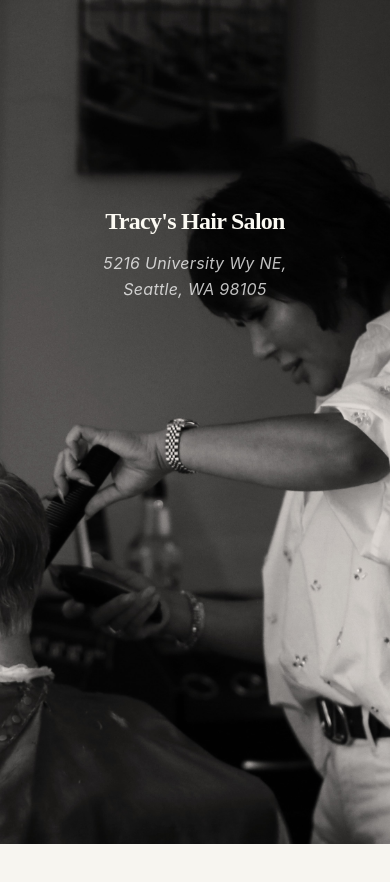
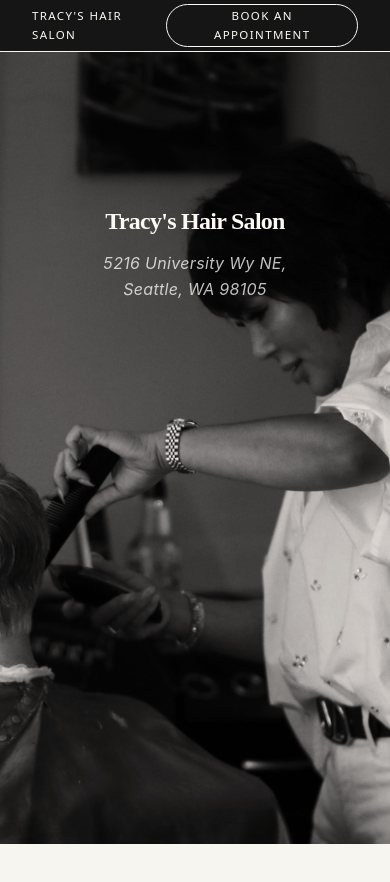
Before and after one commit to th-22/tracys-site, a React (Vite) app: page / in a window 390 px wide. Shown: the top 882 px of the page. Built offline with nearby package versions, Linux system fonts and the light colour scheme; grey boxes are pictures that could not be loaded.

Commit message:
completed all sections
completed all sections

```diff
--- a/src/App.jsx
+++ b/src/App.jsx
@@ -1,19 +1,31 @@
+import { useState } from "react";
+import { useLenis } from "lenis/react";
 import Hero from "./sections/Hero";
 import Navbar from "./components/Navbar"
 import About from "./sections/About";
 import Services from "./sections/Services";
 import Location from "./sections/Location";
-import { useLenis } from "lenis/react";
+import Contact from "./sections/Contact";
+
 
 export default function App() {
   const lenis = useLenis();
+
+  const [contactOpen, setContactOpen] = useState(false);
+            console.log(contactOpen);
+
   return (
+
     <>
       <main>
-        <Navbar />
+        <Contact
+          isOpen={contactOpen}
+          onClose={() => setContactOpen(false)}
+        />
+        <Navbar onContactClick={() => setContactOpen(true)} />
         <Hero />
         <About />
-        <Services />
+        <Services onContactClick={() => setContactOpen(true)} />
 
       </main>
       <Location />
--- a/src/components/Navbar.jsx
+++ b/src/components/Navbar.jsx
@@ -1,13 +1,46 @@
+import { useLenis } from "lenis/react";
+import { useEffect, useState } from "react";
 
+export default function Navbar({ onContactClick }) {
+  const [hidden, setHidden] = useState(false);
+  const lenis = useLenis();
 
-export default function Navbar() {
+  useEffect(() => {
+    let lastScrollY = window.scrollY;
+
+    const handleScroll = () => {
+      const currentScrollY = window.scrollY;
+
+      if (currentScrollY > lastScrollY && currentScrollY > 80) {
+        setHidden(true); // scrolling down
+      } else {
+        setHidden(false); // scrolling up
+      }
+
+      lastScrollY = currentScrollY;
+    };
+
+    window.addEventListener("scroll", handleScroll);
+
+    return () => window.removeEventListener("scroll", handleScroll);
+  }, []);
 
   return (
-    <nav className="navbar">
-      <div className="navbar-links">
+    <nav className={`navbar ${hidden ? "hidden" : ""}`}>
+      <a
+        href="#"
+        className="navbar-logo"
+        onClick={(e) => {
+          e.preventDefault();
+          lenis?.scrollTo(0);
+        }}
+      >
+        Tracy's Hair Salon
+      </a>
 
-      </div>
-
+      <button className="navbar-button" onClick={onContactClick}>
+        Book an Appointment
+      </button>
     </nav>
   );
 }
--- a/src/sections/Contact.jsx
+++ b/src/sections/Contact.jsx
@@ -0,0 +1,37 @@
+import { AnimatePresence, motion } from "framer-motion";
+
+export default function Contact({ isOpen, onClose }) {
+  return (
+    <AnimatePresence>
+      {isOpen && (
+        <motion.div
+          className="contact-overlay"
+          initial={{ opacity: 0 }}
+          animate={{ opacity: 1 }}
+          exit={{ opacity: 0 }}
+          onClick={onClose}
+        >
+          <motion.div
+            className="contact-content"
+            initial={{ y: 20, opacity: 0 }}
+            animate={{ y: 0, opacity: 1 }}
+            exit={{ y: 20, opacity: 0 }}
+            onClick={(e) => e.stopPropagation()}
+          >
+            <div className="contact-text">
+
+              <h1>I take appointments by call or text.</h1>
+              <a className="contact-phone" href="tel:+12067291559">
+                (206) 729-1559
+              </a>
+              <p>
+                When reaching out, please include your desired hairstyle,
+                current hair length, and any reference photos.
+              </p>
+            </div>
+          </motion.div>
+        </motion.div>
+      )}
+    </AnimatePresence>
+  );
+}
--- a/src/sections/Services.jsx
+++ b/src/sections/Services.jsx
@@ -1,7 +1,7 @@
 import Section from "../components/Section";
 import haircutImage from '../assets/images/blow_dry.jpg';
 
-export default function Services() {
+export default function Services({ onContactClick }) {
   return (
     <Section id="pricing">
       <div className="pricing-container">
@@ -25,7 +25,9 @@
         </div>
         <div className="pricing-image">
           <img src={haircutImage} alt="haircut" />
-          <button className="button desktop-book">Book an Appointment</button>
+          <button className="button desktop-book" onClick={onContactClick}>
+            Book an Appointment
+          </button>
         </div>
       </div>
     </Section>
--- a/src/styles/global.css
+++ b/src/styles/global.css
@@ -1,7 +1,8 @@
-* {
+*,
+*::before,
+*::after {
   margin: 0;
   padding: 0;
-  width: 100%;
   box-sizing: border-box;
 }
 
@@ -33,6 +34,7 @@
 }
 
 .button {
+  width: 14em;
   background: transparent;
   display: inline-flex;
   align-items: center;
@@ -71,43 +73,62 @@
 .navbar {
   position: fixed;
   top: 0;
+  left: 0;
   width: 100%;
+  height: 52px;
+
   display: flex;
-  justify-content: flex-end;
-  gap: 4.5rem;
-  padding: 1rem 2rem;
+  justify-content: space-between;
+  align-items: center;
 
-  background: transparent;
-  color: var(--text-primary);
-  transition: transform 0.3s ease;
-  z-index: 100;
+  padding: 0 2rem;
+
+  background: #151515;
+  border-bottom: 1px solid var(--bg);
+
+  z-index: 1000;
+
+  transition: transform .35s ease;
 }
 
 .navbar.hidden {
   transform: translateY(-100%);
 }
 
-.navbar a {
-  opacity: 0.6;
-  transition: 0.2s;
+.navbar-logo {
+  width: auto;
+  color: var(--text-primary);
+  text-decoration: none;
+
+  font-size: 0.72rem;
+  font-weight: 500;
+  letter-spacing: 0.12em;
+  text-transform: uppercase;
 }
 
-.navbar a.active {
-  opacity: 1;
-  font-weight: 600;
+.navbar-button {
+  width: auto;
+
+  padding: 0.15rem 1rem;
+
+  background: transparent;
+  color: var(--text-primary);
+
+  border: 1px solid currentColor;
+  border-radius: 999px;
+
+  font: inherit;
+  font-size: 0.72rem;
+  letter-spacing: 0.12em;
+  text-transform: uppercase;
+
+  cursor: pointer;
+  transition: 0.2s ease;
 }
 
-.navbar-links {
-  display: flex;
-  gap: 4.5rem;
-  font-size: 1.2rem;
-  font-weight: 500;
-}
-
-.navbar-logo {
-  font-family: var(--font-heading);
-  font-size: 1.5rem;
-  font-weight: 600;
+.navbar-button:hover {
+  background: var(--text-secondary);
+  color: var(--bg);
 }
 
 #hero {
@@ -183,6 +204,7 @@
 }
 
 .about-image {
+  margin-top: 4em;
   width: 60vw;
   height: 70vh;
   overflow: hidden;
@@ -215,7 +237,7 @@
   position: sticky;
   top: 0vh;
   bottom: 0;
-  height: 70vh;
+  height: 85vh;
   width: 70vw;
   overflow: hidden;
   display: flex;
@@ -361,6 +383,70 @@
   display: block;
 }
 
+.contact-overlay {
+  position: fixed;
+  inset: 0;
+  background: rgb(255 255 255 / 92%);
+  backdrop-filter: blur(10px);
+  display: flex;
+  align-items: center;
+  justify-content: center;
+  z-index: 1000;
+}
+
+.contact-content {
+  position: relative;
+  width: min(90vw, 420px);
+  text-align: center;
+  padding: 3rem 2rem;
+}
+
+.contact-text {
+  display: flex;
+  flex-direction: column;
+  align-items: center;
+  gap: 1.5rem;
+}
+
+.contact-text h1 {
+  margin: 0;
+  font-size: 1.6rem;
+  font-weight: 400;
+  line-height: 1.2;
+}
+
+.contact-text p,
+.contact-note,
+.contact-text li {
+  margin: 0;
+  font-size: 1rem;
+  font-weight: 400;
+  line-height: 1.7;
+}
+
+.contact-phone {
+  margin: 0;
+  font-size: 1.25rem;
+  font-weight: 700;
+  line-height: 1.2;
+  color: inherit;
+  text-decoration: none;
+  letter-spacing: 0.02em;
+}
+
+.contact-phone:hover {
+  text-decoration: underline;
+}
+
+.contact-text ul {
+  list-style: none;
+  margin: 0;
+  padding: 0;
+  display: flex;
+  flex-direction: column;
+  gap: 0.6rem;
+}
+
 @media (max-width: 1100px) {
   #hero {
     background-position: calc(50% - 9em) center;
@@ -393,6 +479,7 @@
   }
 
   .about-image {
+    margin-top: 0;
     position: relative;
     width: 100%;
     height: 60vh;
@@ -416,8 +503,8 @@
     padding-top: 2rem;
     width: 80%;
     padding-right: 1rem;
+  }
 
-  }
     .pricing-container {
     display: flex;
     flex-direction: column;
```
Also changed, not shown: src/assets/images/contact.jpg (added), src/assets/images/noise.png (added).
